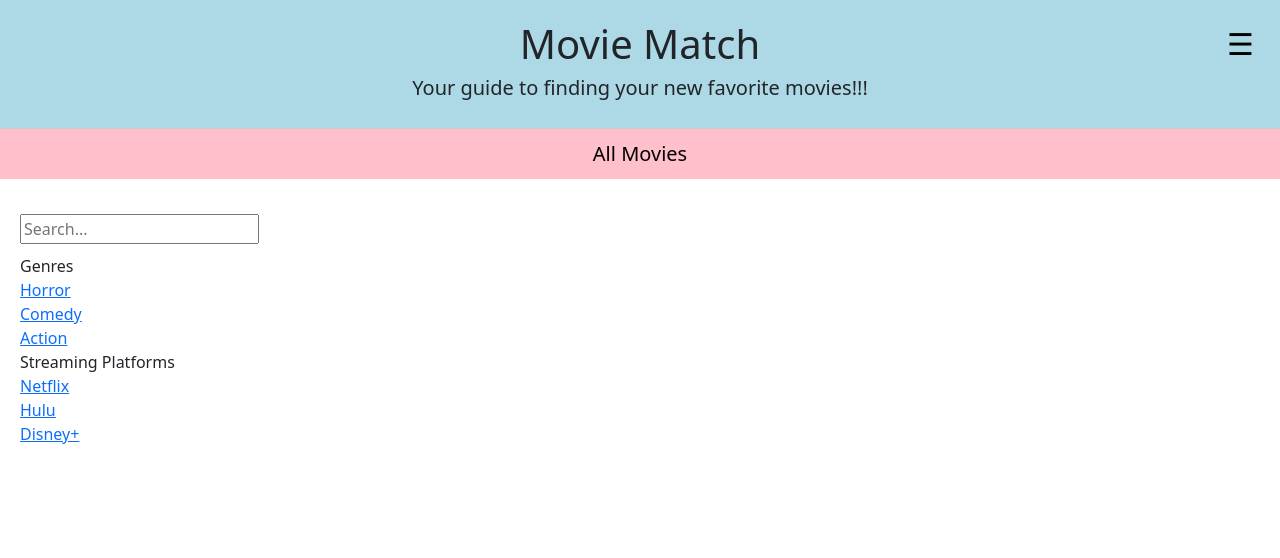
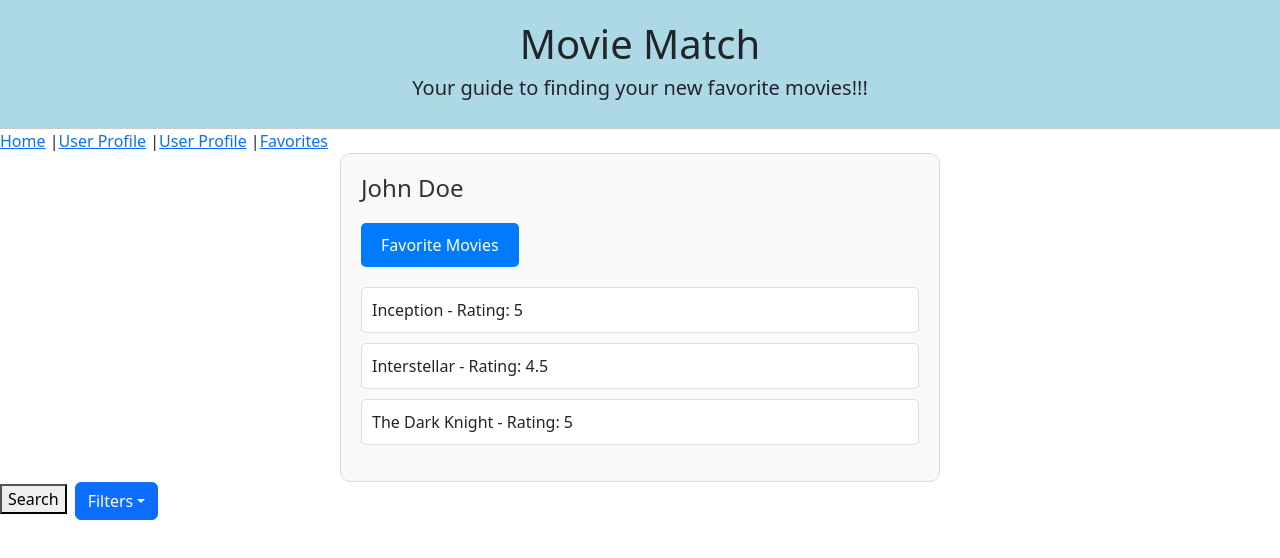
Before and after one commit to sulagnamoh/movie-match, a React (Create React App) app: page /profile in a window 1280 px wide. Shown: the top 558 px of the page. Built offline with nearby package versions, Linux system fonts and the light colour scheme.

Commit message:
User Profile frontend

```diff
--- a/src/App.js
+++ b/src/App.js
@@ -3,7 +3,6 @@ import { useState } from 'react';
 import Dropdown from 'react-bootstrap/Dropdown';
 import 'bootstrap/dist/css/bootstrap.min.css';
 import './App.css';
-import SearchBar from './pages/SearchBar';
 import {
     BrowserRouter as Router,
     Routes,
@@ -12,75 +11,51 @@ import {
 } from 'react-router-dom';
 import Home from './pages/Home';
 import About from './pages/About';
-import Genres from './pages/Genres';
-import Streaming from './pages/Streaming';
+import UserProfile from './pages/UserProfile';
+import Favorites from './pages/Favorites';
 import Sidebar from './pages/Sidebar';
 
 function App() {
-    const [isSidebarOpen, setIsSidebarOpen] = useState(false);
-    const [searchResults, setSearchResults] = useState([]);
+    const [isSidebarOpen, setSidebarOpen] = useState(false);
 
-
- const handleSearch = (searchTerm) => {
-   // Here you would implement the logic to fetch search results based on the searchTerm
-   // For demonstration, let's just update the search results state with the search term
-   setSearchResults([searchTerm]);
+    const toggleSidebar = () => {
+        setSidebarOpen(!isSidebarOpen);
     };
- const toggleSidebar = () => {
-    setIsSidebarOpen(!isSidebarOpen);
-  };
-
     return (
+        <Router>
             <div>
                 <header className="header">
                     <h1>Movie Match</h1>
                     <h5>Your guide to finding your new favorite movies!!!</h5>
                 </header>
-        <Router>
-            <div className='main-content-2'>
-   <nav className='header-2'>
-
-   All Movies
+                <nav>
+                    <Link to="/home">Home</Link> |
+                    <Link to="/about">User Profile</Link> |
+                    <Link to="/profile">User Profile</Link> |
+                    <Link to="/favorites">Favorites</Link>
                 </nav>
-   </div>
-        <div className="app-container">
                 <Sidebar isOpen={isSidebarOpen} toggleSidebar={toggleSidebar} />
-          <div className="main-content">
-            <button className="toggle-btn" onClick={toggleSidebar}>☰</button>
-            <div style={{ display: 'flex', alignItems: 'center' }}>
-            <div className="search-and-nav">
-              <SearchBar onSearch={handleSearch} />
-              <nav className='nav-links'>
-                    Genres
-                     <Link to="/home">Horror</Link>
-                     <Link to="/home">Comedy</Link>
-                     <Link to="/home">Action</Link>
-                     Streaming Platforms
-                     <Link to="/about">Netflix</Link>
-                     <Link to="/about">Hulu</Link>
-                     <Link to="/about">Disney+</Link>
-                 </nav>
-                 </div>
-            </div>
                 <Routes>
-              <Route path="/genres" element={<Genres />} />
-              <Route path="/streaming" element={<Streaming />} />
-              <Route path="/" element={<Home />} />
-            </Routes>
-            <ul>
-              {searchResults.map((result, index) => (
-                <li key={index}>{result}</li>
-              ))}
-            </ul>
-          </div>
-                   <Routes>
+                    <Route path="/" element={<Home />} />  // Root path
                     <Route path="/home" element={<Home />} />
                     <Route path="/about" element={<About />} />
-                    {/* <Route path="*" element={<Home />} />  // Fallback to Home for undefined paths */}
+                    <Route path="/profile" element={<UserProfile />} />
+                    <Route path="/favorites" element={<Favorites />} /> {/* Add this route */}
+                    <Route path="*" element={<Home />} />  // Fallback to Home for undefined paths
                 </Routes>
+                <button>Search</button>
+                <Dropdown className="d-inline mx-2" autoClose="outside">
+                    <Dropdown.Toggle id="dropdown-autoclose-outside">
+                        Filters
+                    </Dropdown.Toggle>
+                    <Dropdown.Menu>
+                        <Dropdown.Item href="#">Genre</Dropdown.Item>
+                        <Dropdown.Item href="#">Most Popular</Dropdown.Item>
+                        <Dropdown.Item href="#">idk</Dropdown.Item>
+                    </Dropdown.Menu>
+                </Dropdown>
             </div>
         </Router>
-      </div>
     );
 }
 
--- /dev/null
+++ b/src/pages/Favorites.js
@@ -0,0 +1,24 @@
+import React from 'react';
+
+const Favorites = () => {
+  const favoriteMovies = [
+    { title: 'Inception', rating: 5 },
+    { title: 'Interstellar', rating: 4.5 },
+    { title: 'The Dark Knight', rating: 5 }
+  ];
+
+  return (
+    <div className="favorites-page">
+      <h1>My Favorite Movies</h1>
+      <ul>
+        {favoriteMovies.map((movie, index) => (
+          <li key={index}>
+            {movie.title} - Rating: {movie.rating}
+          </li>
+        ))}
+      </ul>
+    </div>
+  );
+};
+
+export default Favorites;
--- a/src/pages/Sidebar.js
+++ b/src/pages/Sidebar.js
@@ -8,8 +8,8 @@ function Sidebar({ isOpen, toggleSidebar }) {
       <button className="close-btn" onClick={toggleSidebar}>×</button>
       <ul>
         <li><Link to="/" onClick={toggleSidebar}>Home</Link></li>
-        <li><Link to="/genre" onClick={toggleSidebar}>My Profile</Link></li>
-        <li><Link to="./pages/About" onClick={toggleSidebar}>My Favorites</Link></li>
+        <li><Link to="/profile" onClick={toggleSidebar}>My Profile</Link></li>
+        <li><Link to="/favorites" onClick={toggleSidebar}>My Favorites</Link></li>
         <li><Link to="/streaming-platforms" onClick={toggleSidebar}>Sign Out</Link></li>
       </ul>
     </div>
--- /dev/null
+++ b/src/pages/UserProfile.css
@@ -0,0 +1,43 @@
+.profile-page {
+    max-width: 600px;
+    margin: 0 auto;
+    padding: 20px;
+    border: 1px solid #ddd;
+    border-radius: 10px;
+    background-color: #f9f9f9;
+  }
+
+  .profile-page h1 {
+    font-size: 24px;
+    margin-bottom: 20px;
+    color: #333;
+  }
+
+  .profile-page button {
+    display: block;
+    margin-bottom: 20px;
+    padding: 10px 20px;
+    font-size: 16px;
+    color: #fff;
+    background-color: #007bff;
+    border: none;
+    border-radius: 5px;
+    cursor: pointer;
+  }
+
+  .profile-page button:hover {
+    background-color: #0056b3;
+  }
+
+  .profile-page ul {
+    list-style-type: none;
+    padding: 0;
+  }
+
+  .profile-page li {
+    margin-bottom: 10px;
+    padding: 10px;
+    background-color: #fff;
+    border: 1px solid #ddd;
+    border-radius: 5px;
+  }
--- /dev/null
+++ b/src/pages/UserProfile.js
@@ -0,0 +1,31 @@
+import React from 'react';
+import './UserProfile.css';
+
+const UserProfile = () => {
+  const userName = 'John Doe'; // This would be fetched from your backend in a real app
+  const favoriteMovies = [
+    { title: 'Inception', rating: 5 },
+    { title: 'Interstellar', rating: 4.5 },
+    { title: 'The Dark Knight', rating: 5 }
+  ];
+
+  const goToFavorites = () => {
+    window.location.href = '/favorites'; // Adjust the path as needed
+  };
+
+  return (
+    <div className="profile-page">
+      <h1>{userName}</h1>
+      <button onClick={goToFavorites}>Favorite Movies</button>
+      <ul>
+        {favoriteMovies.map((movie, index) => (
+          <li key={index}>
+            {movie.title} - Rating: {movie.rating}
+          </li>
+        ))}
+      </ul>
+    </div>
+  );
+};
+
+export default UserProfile;
```
Lines whose indentation alone changed are shown as unchanged.
